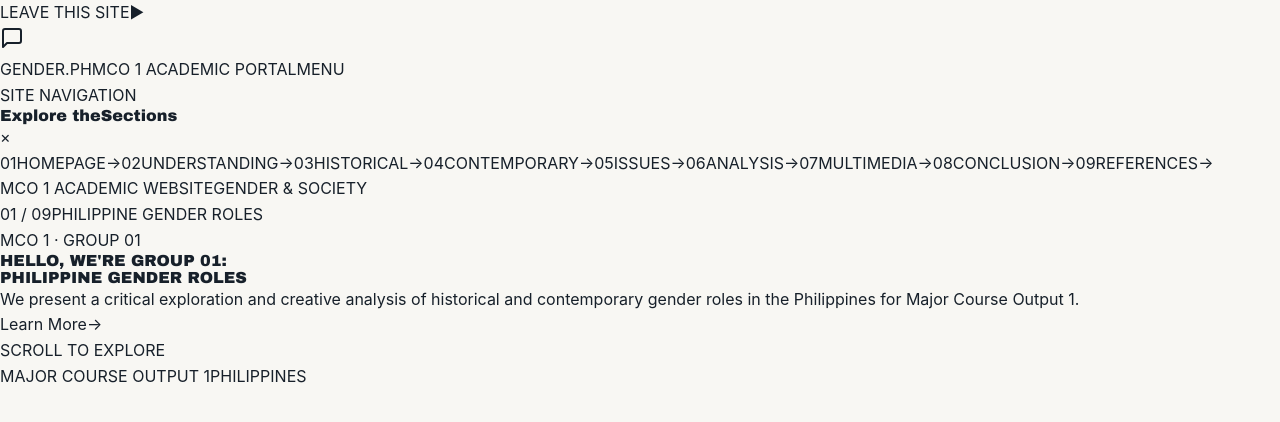
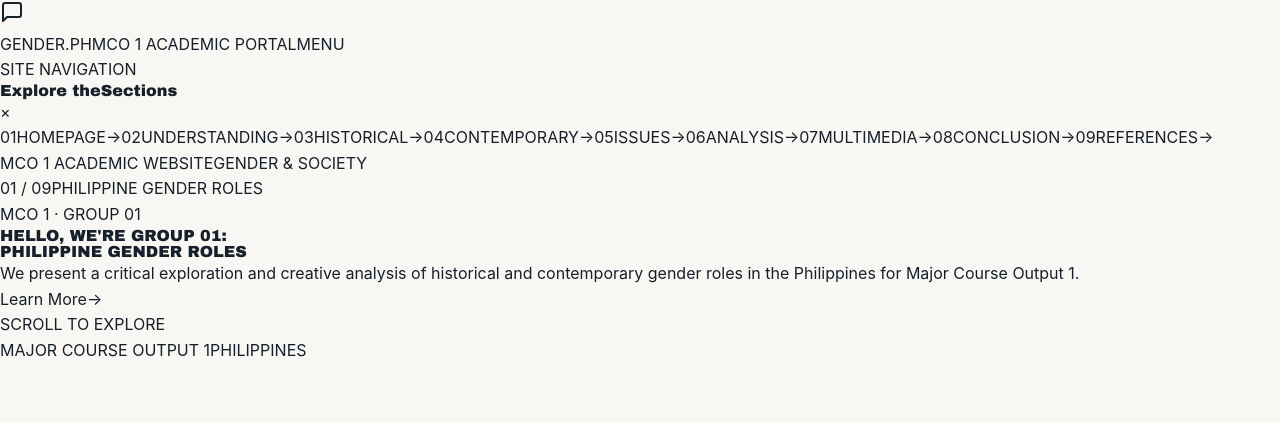
Before and after one commit to dominicraz1122-blip/Gender-Roles-MCO1, a React (Vite) app: page / in a window 1280 px wide. Shown: the top 422 px of the page. Built offline with nearby package versions, Linux system fonts and the light colour scheme; grey boxes are pictures that could not be loaded; the HTML template or start-up script is replaced by a standard one.

Commit message:
Remove emergency button component

```diff
--- a/src/App.jsx
+++ b/src/App.jsx
@@ -8,7 +8,6 @@ import {
 } from 'react-router-dom';
 
 import Navbar from './components/Navbar';
-import EmergencyButton from './components/EmergencyButton';
 import ChatWidget from './components/ChatWidget';
 
 import Hero from './sections/Hero';
@@ -61,7 +60,6 @@ function Website() {
 
   return (
     <div className="app-shell relative pb-20">
-      <EmergencyButton />
       <ChatWidget />
 
       <Navbar sections={sections} />
--- a/src/components/EmergencyButton.jsx
+++ /dev/null
@@ -1,24 +0,0 @@
-
-import React from 'react';
-
-export default function EmergencyButton() {
-  return (
-    <div className="leave-site-wrapper">
-      <button
-        onClick={() =>
-          window.location.href = 'https://www.GenderHistory.com'
-        }
-        className="leave-site-button"
-        aria-label="Leave this site quickly"
-      >
-        <span className="leave-site-label">
-          LEAVE THIS SITE
-        </span>
-
-        <span className="leave-site-icon" aria-hidden="true">
-          ▶
-        </span>
-      </button>
-    </div>
-  );
-}
```
